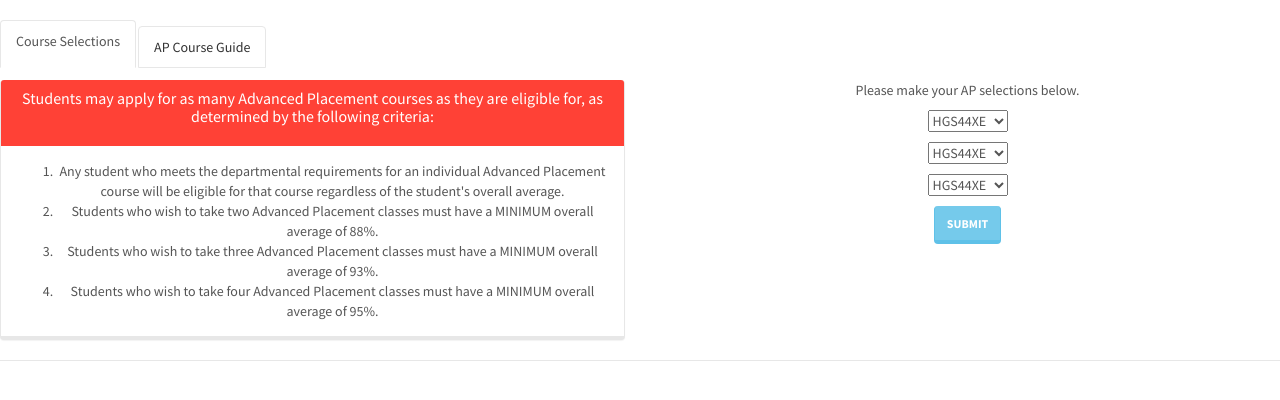
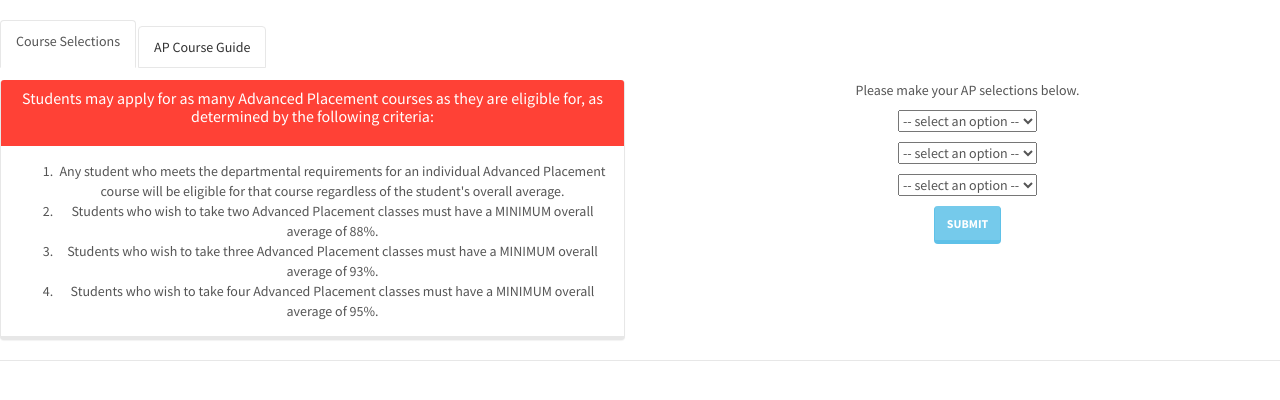
Before and after one commit to oreo21/TeamProhphit, a Flask app: page /student_home/ in a window 1280 px wide. Shown: the part 54-454 px from the top of the page. Run offline with Flask 2, Linux system fonts and the light colour scheme; the visitor is signed in with stand-in values (Sample User, id 1); some libraries are stand-ins or nearby versions.

Commit message:
jscript for aps

```diff
--- a/app.py
+++ b/app.py
@@ -4,7 +4,7 @@ from utils import auth
 from utils import db_manager
 
 #oauth imports and stuff
-from oauth2client.client import flow_from_clientsecrets, OAuth2Credentials # OAuth library, import the function and class that this uses
+#from oauth2client.client import flow_from_clientsecrets, OAuth2Credentials # OAuth library, import the function and class that this uses
 from httplib2 import Http # The http library to issue REST calls to the oauth api
 
 import json # Json library to handle replies
@@ -115,10 +115,10 @@ def logout():
 @app.route('/student_home/')
 def student_home():
     #NOTE: dummy variables for now
-    if 'student' not in session:
-        return redirect(url_for('oauth_testing'))
+    #if 'student' not in session:
+    #    return redirect(url_for('oauth_testing'))
     numAps = 3
-    aps = ['HGS44XE','HGS44XW','HPS21X']
+    aps = ['first','second','third','fourth','fifth']
     return render_template('student_home.html', numAps = numAps, aps=aps)
 
 #NOTE: should allow students to sign up for class
--- a/templates/student_home.html
+++ b/templates/student_home.html
@@ -33,14 +33,13 @@
               <p>Please make your AP selections below. </p>
               <form action="/signup/" method="POST">
                 {%for i in range(numAps)%}
-                  <p><select name="APS">
+                  <p><select name="APS" class="ap">
+                    <option disabled selected value> -- select an option -- </option>
                     {%for class in aps%}
                       <option value="{{class}}">{{class}}</option>
-                    {%endfor%}
-                  </select></p>
-
+                    {%endfor%}</select></p>
                 {%endfor%}
-                <input class="btn btn-info" type="submit">
+              <input class="btn btn-info" type="submit">
               </form>
             </div>
       </div>
@@ -170,6 +169,46 @@
     </div>
 </div>
 
+<script>
+
+var ap = document.getElementsByClassName('ap');
+
+var clicked = function(event){
+
+  //go through all ap options
+  for (var i = 0; i < ap.length; i++){
+    //if not the one you just clicked
+    if (ap[i] != event.target){
+
+      //find the matching AP and remove it (can't pick twice)
+      for (var j = 0; j < ap[i].options.length; j++){
+        if (ap[i].options[j].value == event.target.value){
+          ap[i].remove(ap[i].options[j]);
+          //only one will match
+          break;
+        }
+      }
+
+      //if old exists (we need to add it back in as an option)
+      if(event.target.old){
+        var opt = document.createElement("option");
+        opt.text = event.target.old;
+        ap[i].add(opt);
+      }
+
+    }
+  }
+  event.target.old = event.target.value;
+}
+
+window.onload = function(){
+  for (var i = 0; i < ap.length; i++){
+    ap[i].addEventListener("change",clicked);
+  };
+};
+
+
+</script>
 
 
 {%endblock%}
```
